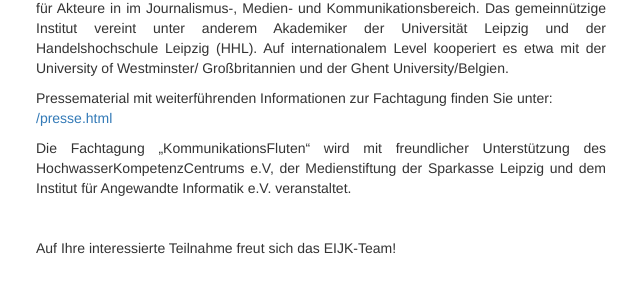
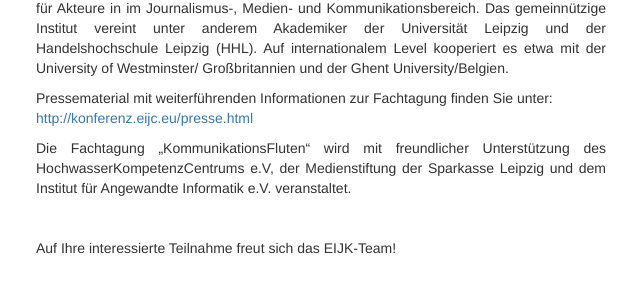
Before and after one commit to susedev/test, a Jekyll site: the page built from presse.html, in a window 1280 px wide and 900 px high, scrolled down 1270 px. Shown: the part 150-448 px from the top of the window, without its empty margins (229-869 px from the left). Built offline with Jekyll 4.4.1, drawn with Linux system fonts in a browser that asks for light colours; nearby versions of some CDN libraries; part of the change alters nothing that is shown.

Commit message:
Update presse.html

```diff
--- a/presse.html
+++ b/presse.html
@@ -50,7 +50,7 @@ title: Presse
 
 <p style="text-align: justify;">Das Europ&auml;ische Institut f&uuml;r Journalismus- und Kommunikations-forschung widmet sich dem Themenfeld &bdquo;Krisenkommunikation&ldquo; aus unterschiedlichen Forschungsperspektiven. Der akademische Verein erstellt unabh&auml;ngige Analysen, Studien, Gutachten und Konzepte f&uuml;r Akteure in im Journalismus-, Medien- und Kommunikationsbereich. Das gemeinn&uuml;tzige Institut vereint unter anderem Akademiker der Universit&auml;t Leipzig und der Handelshochschule Leipzig (HHL). Auf internationalem Level kooperiert es etwa mit der University of Westminster/ Gro&szlig;britannien und der Ghent University/Belgien.</p>
 
-<p>Pressematerial mit weiterf&uuml;hrenden Informationen zur Fachtagung finden Sie unter: <a href="{{ site.base_url }}/presse.html">{{ site.base_url }}/presse.html</a></p>
+<p>Pressematerial mit weiterf&uuml;hrenden Informationen zur Fachtagung finden Sie unter: <a href="{{ site.base_url }}/presse.html">http://konferenz.eijc.eu/presse.html</a></p>
 
 <p style="text-align: justify;">Die Fachtagung &bdquo;KommunikationsFluten&ldquo; wird mit freundlicher Unterst&uuml;tzung des HochwasserKompetenzCentrums e.V, der Medienstiftung der Sparkasse Leipzig und dem Institut f&uuml;r Angewandte Informatik e.V. veranstaltet.</p>
 
```
